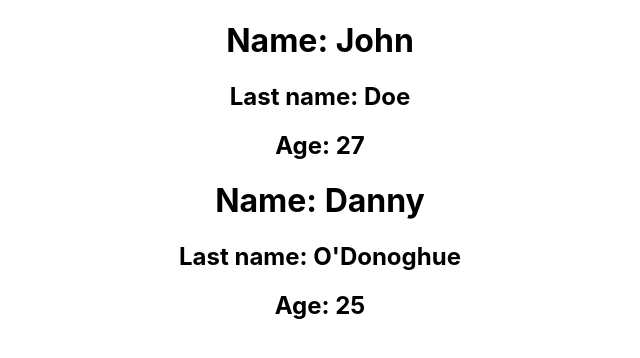
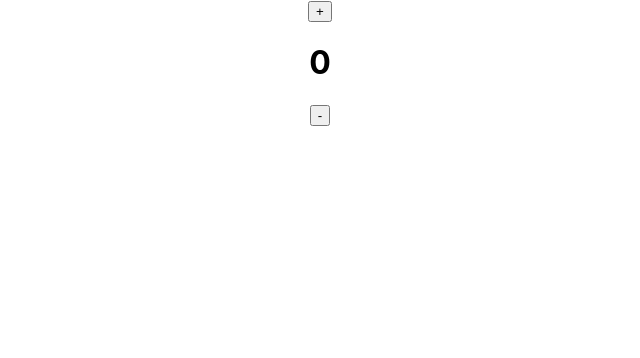
Before and after one commit to imkarin/moovibase, a React (Create React App) app: page / in a window 1280 px wide. Shown: the top 358 px of the page, without its empty margins (320-960 px from the left). Built offline with nearby package versions, Linux system fonts and the light colour scheme.

Commit message:
Refresher: state and events

```diff
--- a/src/App.js
+++ b/src/App.js
@@ -1,31 +1,23 @@
+import { useState } from 'react';
 import './App.css';
 
-// Custom component
-const Person = (props) => {
-  return (
-    <>
-      <h1>Name: {props.firstName}</h1>
-      <h2>Last name: {props.lastName}</h2>
-      <h2>Age: {props.age}</h2>
-    </>
-  )
-}
 
 function App() {
-  const name = 'John';
+  // State: [name of the state, setter-function] = useState(initialvalue);
+  const [counter, setCounter] = useState(0);
 
   return (
     <div className="App">
-      <Person
-        firstName='John'
-        lastName='Doe'
-        age={27}
-      />
-      <Person
-        firstName='Danny'
-        lastName="O'Donoghue"
-        age={25}
-      />
+      {/* Events on button */}
+      <button onClick={() => {
+        setCounter((prevCount) => prevCount + 1)
+      }}>+</button>
+
+      <h1>{counter}</h1>
+
+      <button onClick={() => {
+        setCounter((prevCount) => prevCount - 1)
+      }}>-</button>
     </div>
   );
 }
```
